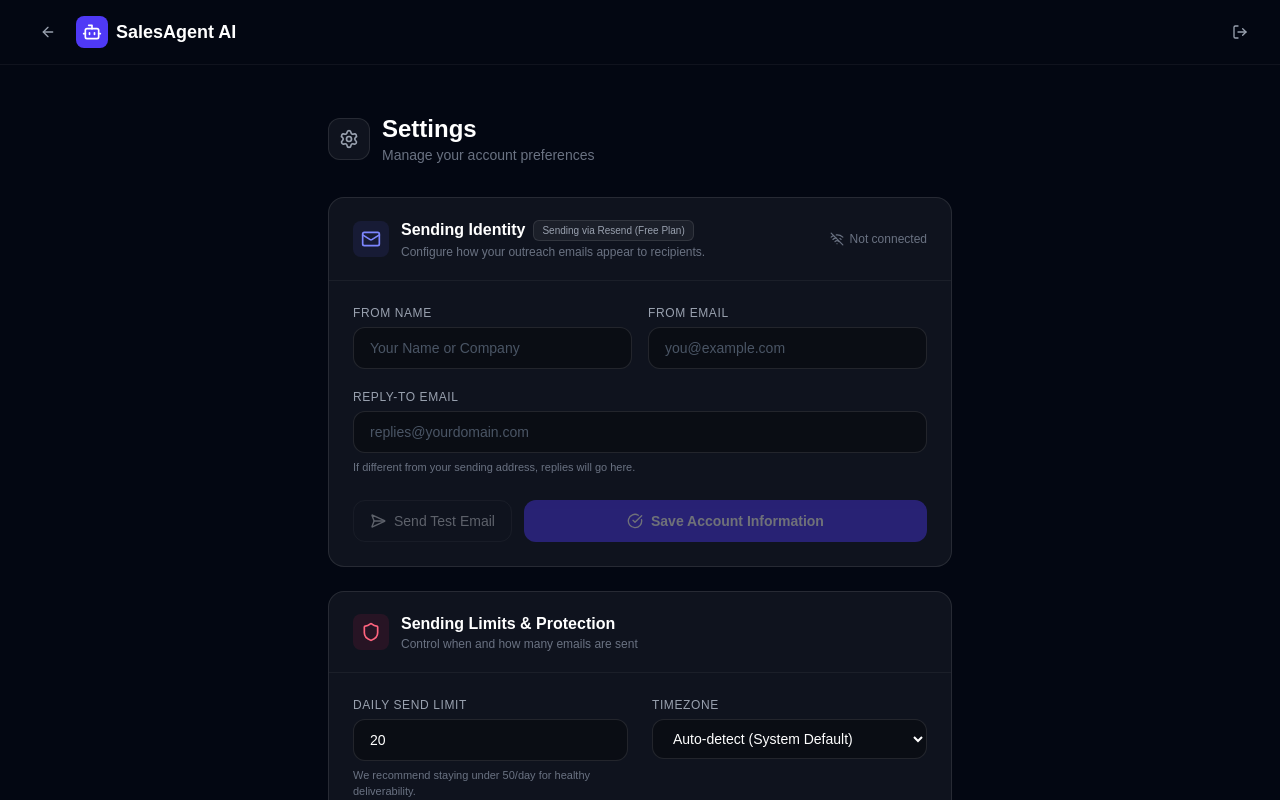
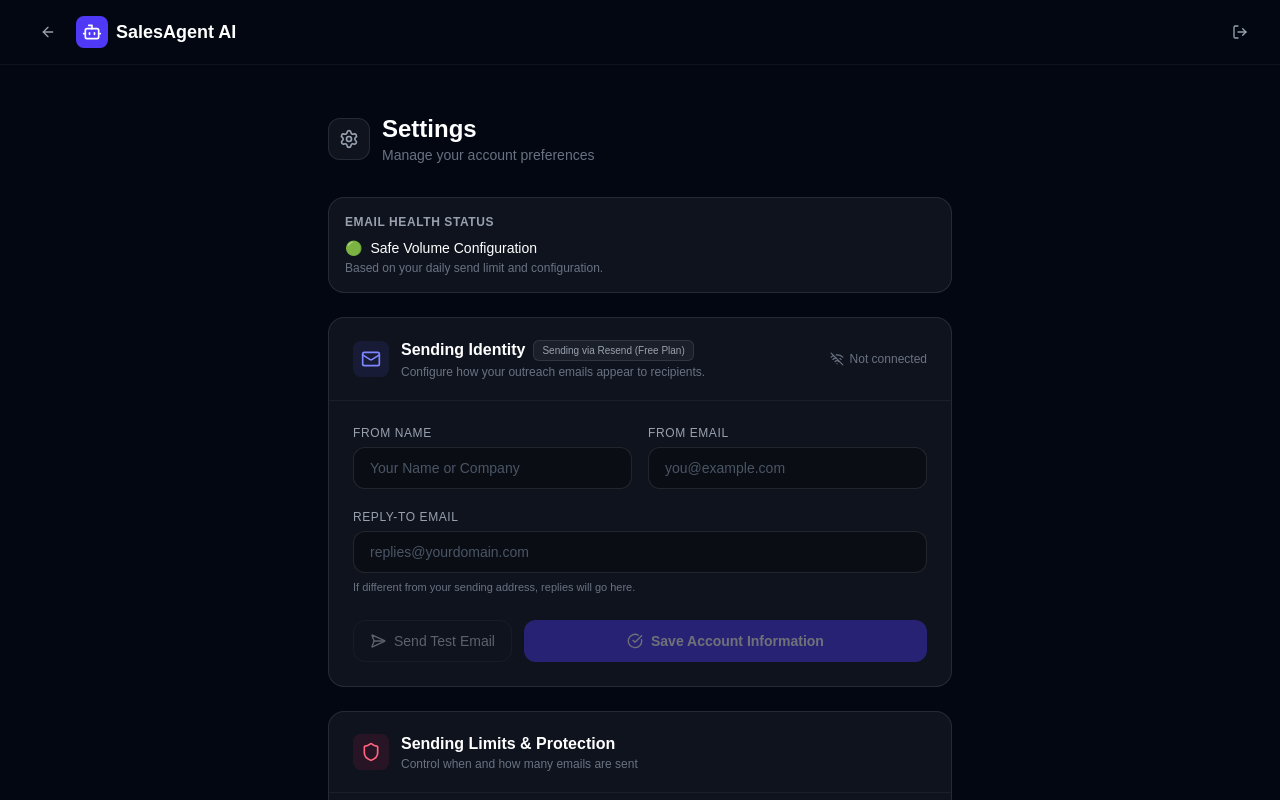
Before and after one commit to ayodele-dest/ai-sales-agent, a Next.js app in the folder ai-sales-agent/: page /settings in a window 1280 px wide. Shown: the top 800 px of the page. Built offline with nearby package versions, Linux system fonts and the light colour scheme; no server answers.

Commit message:
feat: add email health status box to settings

```diff
--- a/ai-sales-agent/app/settings/page.tsx
+++ b/ai-sales-agent/app/settings/page.tsx
@@ -166,6 +166,16 @@ export default function SettingsPage() {
                         <h1 className="text-2xl font-bold">Settings</h1>
                         <p className="text-sm text-gray-500">Manage your account preferences</p>
                     </div>
+                </div>
+
+                {/* Email Health Status */}
+                <div className="mb-6 bg-white/5 border border-white/10 rounded-2xl p-4">
+                    <h2 className="text-xs font-semibold text-gray-400 uppercase tracking-wider mb-2">Email Health Status</h2>
+                    <div className="flex items-center gap-2 mb-0.5">
+                        <span className="text-sm leading-none">🟢</span>
+                        <span className="font-medium text-white text-sm">Safe Volume Configuration</span>
+                    </div>
+                    <p className="text-xs text-gray-500">Based on your daily send limit and configuration.</p>
                 </div>
 
                 {/* Connected Status Banner */}
```
